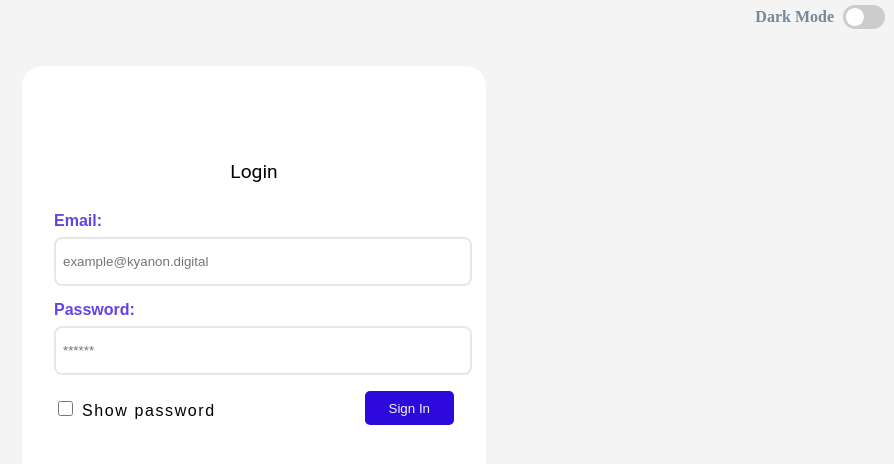
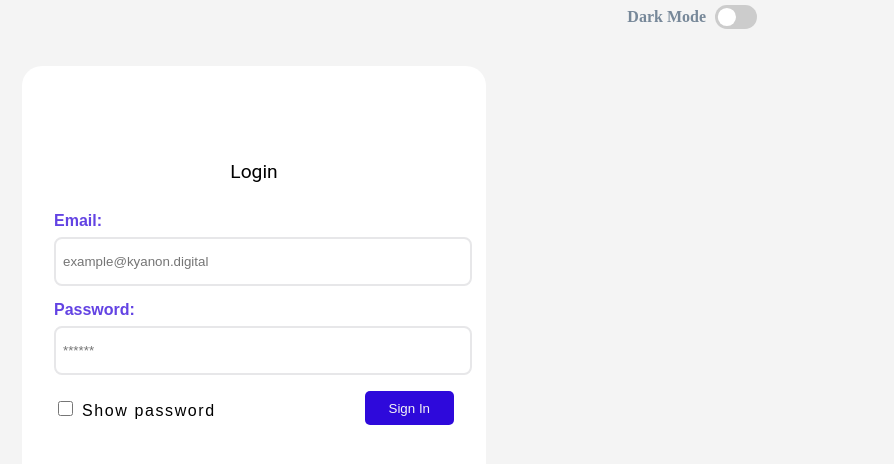
Before and after one commit to phats02/Login-and-profile-page, a Vue app: page /login in a window 1280 px wide. Shown: the top 464 px of the page, without its empty margins (386-1280 px from the left). Built offline with nearby package versions, Linux system fonts and the light colour scheme.

Commit message:
update layout

```diff
--- a/src/components/ToggleDarkMode.vue
+++ b/src/components/ToggleDarkMode.vue
@@ -41,6 +41,7 @@ export default {
   justify-content: flex-end;
   align-items: center;
   cursor: pointer;
+  max-width: 90vw;
 }
 
 .toggle p {
```
